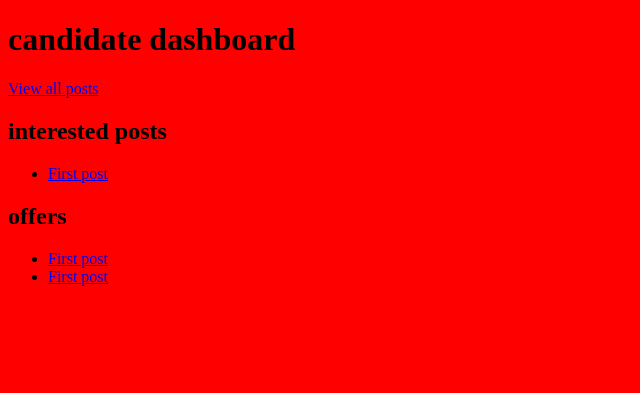
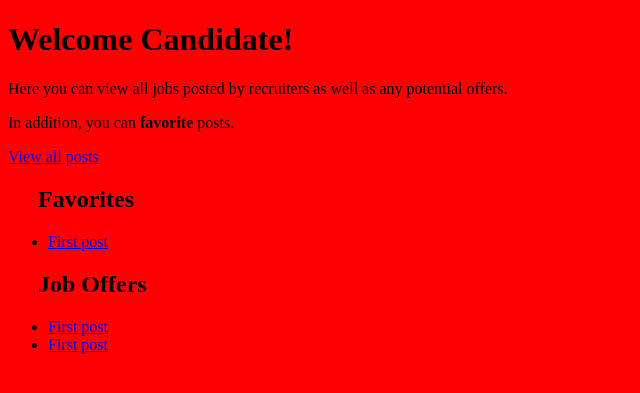
Before and after one commit to jackmunhall/TinDev, a Django app: template src/tindev/templates/tindev/candidate_dashboard.html in a window 1280 px wide. Shown: the part 26-419 px from the top of the page, without its empty margins (0-640 px from the left). Run offline with Django 4.2, Linux system fonts and the light colour scheme; the template is opened without the code that fills it: values that come from a table or form of the project are taken from there, others are empty; data comes from the database, SQL or seed files in the repository.

Commit message:
Basic dashboard

```diff
--- a/src/tindev/templates/tindev/candidate_dashboard.html
+++ b/src/tindev/templates/tindev/candidate_dashboard.html
@@ -2,16 +2,22 @@
 
 {% block content %}
 
-<h1>candidate dashboard</h1>
+<h1> Welcome Candidate! </h1>
+<p>
+    Here you can view all jobs posted by recruiters as well as any potential offers.
+</p>
+<p>
+    In addition, you can <strong> favorite </strong> posts.
+</p>
 <a href="/posts">View all posts</a>
-<h2>interested posts</h2>
+<h2 style="margin-left: 30px"> Favorites </h2>
 <ul>
     {% for post in posts %}
     <li><a href="/posts/{{post.id}}">{{post.title}}</a></li>
     {% endfor %}
 </ul>
 
-<h2>offers</h2>
+<h2 style="margin-left: 30px"> Job Offers </h2>
 <ul>
     {% for offer in offers %}
     <li><a href="/offers/{{offer.post.id}}">{{offer.post.title}}</a></li>
```
